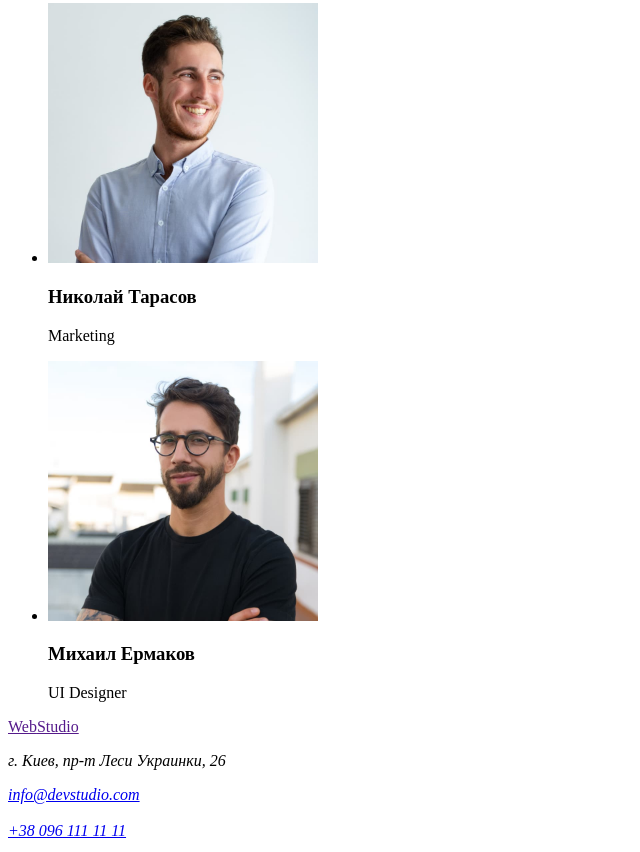
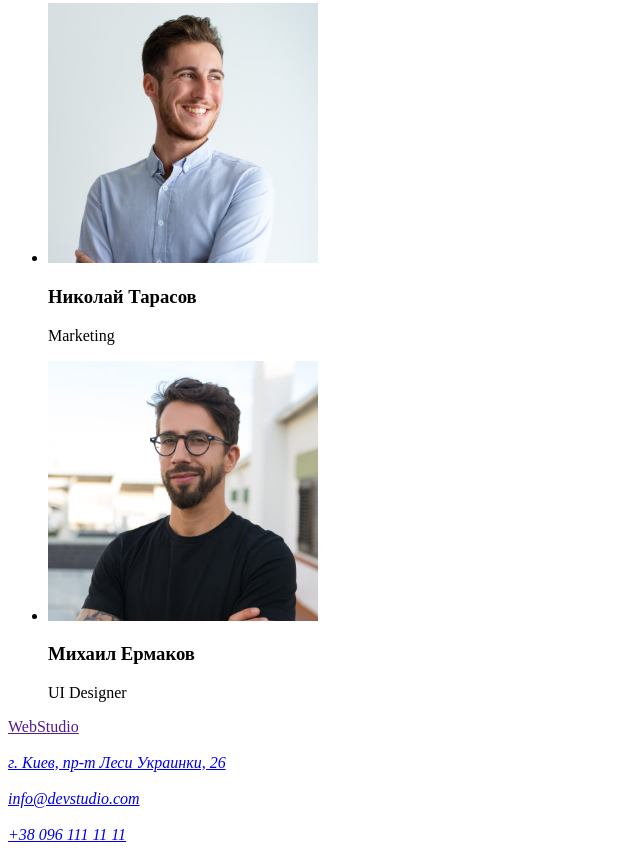
Before and after one commit to Dymytrian/goit-markup-hw-01, a plain HTML site: page index.html in a window 1280 px wide. Shown: the part 2282-3134 px from the top of the page, without its empty margins (0-640 px from the left). Drawn offline with Linux system fonts and the light colour scheme.

Commit message:
adding changes to file 'index.html'

```diff
--- a/index.html
+++ b/index.html
@@ -30,7 +30,7 @@
       <div>
         <section>
           <h1>Эффективные решения для вашего бизнеса</h1>
-          <a href="">Заказать услугу</a>
+          <a href="" >Заказать услугу</a>
         </section>
       </div>
       <!-- Осообливості роботи -->
@@ -109,8 +109,12 @@
     <footer>
       <div>
         <a href=""><span>Web</span>Studio</a>
+        <br>
+        <br>
         <address>
-          <p>г. Киев, пр-т Леси Украинки, 26</p>
+          <a href="https://goo.gl/maps/hNcC4fJ6nVzNnqK38">г. Киев, пр-т Леси Украинки, 26</a>
+          <br>
+          <br>
           <a href="mailto:info@devstudio.com">info@devstudio.com</a>
           <br>
           <br>
```
